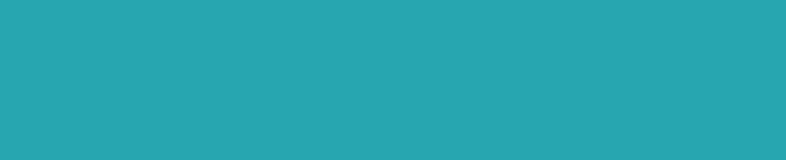
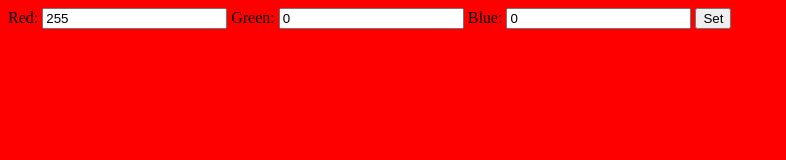
Before and after one commit to djungowski/color-transition, a plain HTML site: page javascript/index.html in a window 1280 px wide. Shown: the whole page, without its empty margins (0-786 px from the left). Drawn offline with Linux system fonts and the light colour scheme.

Commit message:
Input fields for color setting

```diff
--- a/javascript/color-transition.js
+++ b/javascript/color-transition.js
@@ -1,27 +1,31 @@
 window.addEventListener('load', function () {
+	var colorForm = document.getElementById('color');
+	var red = document.getElementById('red');
+	var green = document.getElementById('green');
+	var blue = document.getElementById('blue');
+
+	var getColorFromForm = function () {
+		var currentColor = {
+			red: red.value,
+			green: green.value,
+			blue: blue.value
+		};
+		return new Color(currentColor);
+	};
+
 	var updateBackground = function (color) {
 		document.body.style.background = color;
 	};
 
-	var turqoise = {
-		red: 39,
-		green: 166,
-		blue: 176
-	};
-
-	var red = {
-		red: 255,
-		green: 0,
-		blue: 0
-	};
-
-	var color = new Color(red);
-	var targetColor = turqoise;
-
+	var color = new getColorFromForm();
 	updateBackground(color.toRgbaString());
 
-	color.fadeInto(targetColor, function (currentColor) {
-		console.log(currentColor.toRgbaString());
-		updateBackground(currentColor.toRgbaString());
+	colorForm.addEventListener('submit', function (event) {
+		event.preventDefault();
+		var targetColor = getColorFromForm();
+		color.fadeInto(targetColor, function (currentColor) {
+			console.log(currentColor.toRgbaString());
+			updateBackground(currentColor.toRgbaString());
+		});
 	});
 });
--- a/javascript/index.html
+++ b/javascript/index.html
@@ -5,5 +5,18 @@
     <script type="text/javascript" src="src/color.js"></script>
     <script type="text/javascript" src="color-transition.js"></script>
 </head>
-<body></body>
+<body>
+<form action="" id="color">
+    <label for="red">Red:</label>
+    <input type="text" name="red" id="red" value="255" />
+
+    <label for="green">Green:</label>
+    <input type="text" name="green" id="green" value="0" />
+
+    <label for="blue">Blue:</label>
+    <input type="text" name="blue" id="blue" value="0" />
+
+    <input type="submit" value="Set" />
+</form>
+</body>
 </html>
--- a/javascript/src/color.js
+++ b/javascript/src/color.js
@@ -7,9 +7,9 @@ var Color = function (color) {
 		}
 	} else {
 		this._color = {
-			red: color.red,
-			green: color.green,
-			blue: color.blue
+			red: parseInt(color.red),
+			green: parseInt(color.green),
+			blue: parseInt(color.blue)
 		};
 	}
 };
@@ -40,34 +40,17 @@ Color.prototype._getTransitionIntervalSize = function (distance) {
 		green: Math.floor(fadeTime / Math.abs(distance.green)),
 		blue: Math.floor(fadeTime / Math.abs(distance.blue))
 	};
-
-//	var intervalSize = null;
-//
-//	for (var i in stepsizeColors) {
-//		if (!stepsizeColors.hasOwnProperty(i)) continue;
-//
-//		var stepsizeColor = stepsizeColors[i];
-//		if (stepsizeColor < intervalSize || intervalSize == null) {
-//			intervalSize = stepsizeColor;
-//		}
-//	}
-//
-//	return intervalSize;
 };
 
 Color.prototype.fadeInto = function (targetColor, stepCallback) {
-	var remainingChannels = {
-		red: true,
-		green: true,
-		blue: true
-	};
+	targetColor = targetColor.toJSON();
 
 	this.startColorInterval('red', targetColor, stepCallback);
 	this.startColorInterval('green', targetColor, stepCallback);
 	this.startColorInterval('blue', targetColor, stepCallback);
 };
 
-Color.prototype.startColorInterval = function (color, targetColor, stepCallback) {
+Color.prototype.startColorInterval = function (channelName, targetColor, stepCallback) {
 	var me = this;
 	var intervalId;
 	var distance = this._calculateColorDistance(targetColor);
@@ -77,7 +60,7 @@ Color.prototype.startColorInterval = function (color, targetColor, stepCallback)
 		var channel = me._color[channelName];
 		var summand = (distance[channelName] < 0) ? -1 : 1;
 
-		if (channel != targetColor[color]) {
+		if (channel != targetColor[channelName]) {
 			me._color[channelName] += summand;
 		} else {
 			window.clearInterval(intervalId);
@@ -85,7 +68,7 @@ Color.prototype.startColorInterval = function (color, targetColor, stepCallback)
 	};
 
 	var intervalUpdate = function () {
-		updateChannel(color);
+		updateChannel(channelName);
 
 		if (stepCallback != undefined) {
 			var currentColor = new Color(me._color);
@@ -93,5 +76,5 @@ Color.prototype.startColorInterval = function (color, targetColor, stepCallback)
 		}
 	};
 
-	intervalId = window.setInterval(intervalUpdate, intervalSize[color]);
+	intervalId = window.setInterval(intervalUpdate, intervalSize[channelName]);
 };
```
Also changed, not shown: javascript/spec/color-spec.js (+47 -30 lines).
